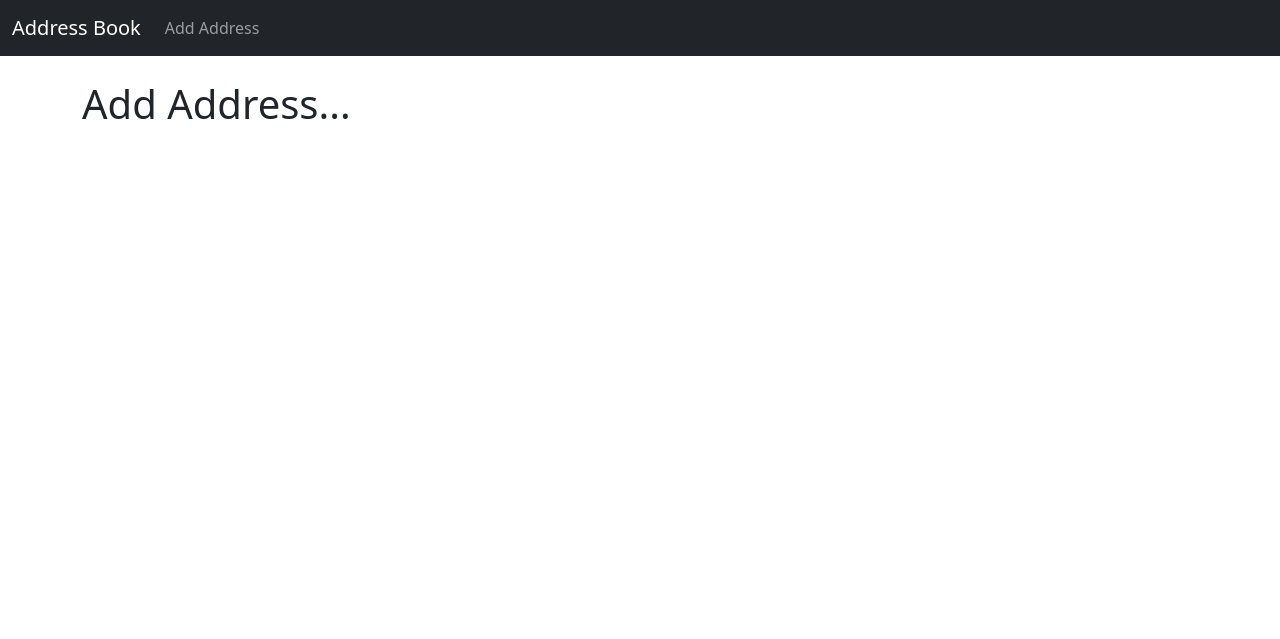
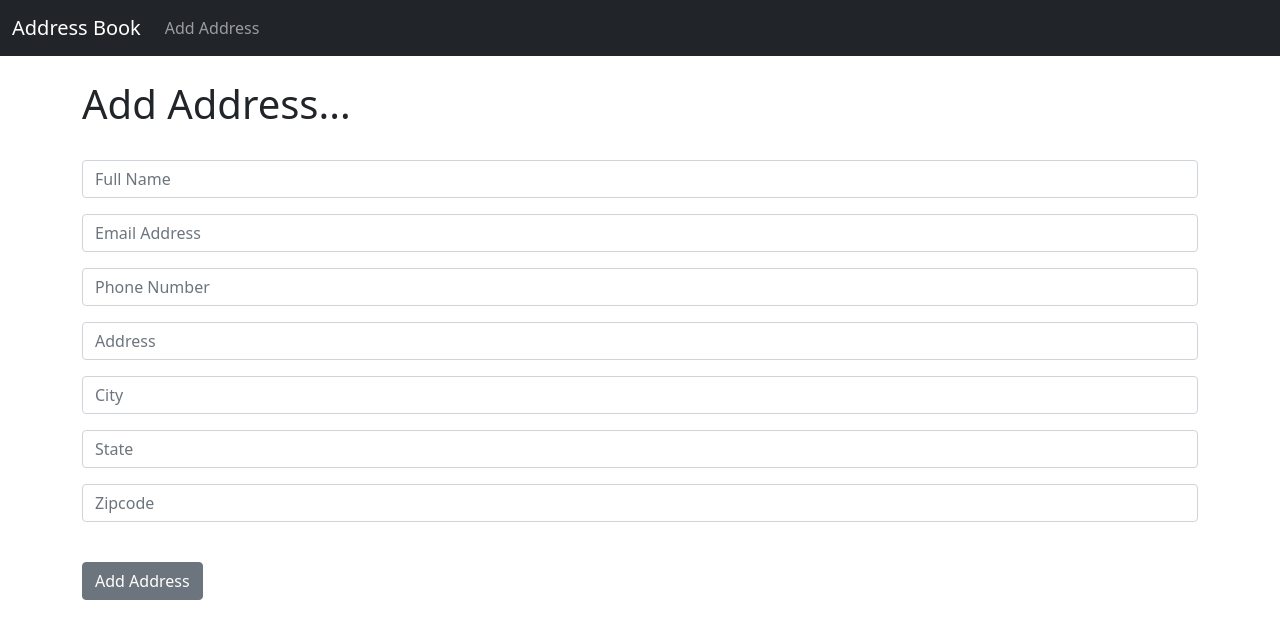
Before and after one commit to aChak-947/My-Address-Book, a Django app: page /add_address in a window 1280 px wide. Shown: the top 639 px of the page. Run offline with Django 3.2, Linux system fonts and the light colour scheme.

Commit message:
added all functionalities

```diff
--- a/address_book/templates/add_address.html
+++ b/address_book/templates/add_address.html
@@ -2,4 +2,38 @@
 
 {% block content %}
 	<h1>Add Address...</h1>
+	<br/>
+	<form method="POST">
+		{% csrf_token %}
+  		<div class="mb-3">
+    		<input type="text" class="form-control" id="exampleInputEmail1" aria-describedby="emailHelp" placeholder="Full Name" name="name">
+  		</div>
+
+  		<div class="mb-3">
+    		<input type="email" class="form-control" id="exampleInputEmail1" aria-describedby="emailHelp" placeholder="Email Address" name="email">
+  		</div>
+
+  		<div class="mb-3">
+    		<input type="text" class="form-control" id="exampleInputEmail1" aria-describedby="emailHelp" placeholder="Phone Number" name="phone">
+  		</div>
+
+  		<div class="mb-3">
+    		<input type="text" class="form-control" id="exampleInputEmail1" aria-describedby="emailHelp" placeholder="Address" name="address">
+  		</div>
+
+  		<div class="mb-3">
+    		<input type="text" class="form-control" id="exampleInputEmail1" aria-describedby="emailHelp" placeholder="City" name="city">
+  		</div>
+
+  		<div class="mb-3">
+    		<input type="text" class="form-control" id="exampleInputEmail1" aria-describedby="emailHelp" placeholder="State" name="state">
+  		</div>
+
+  		<div class="mb-3">
+    		<input type="text" class="form-control" id="exampleInputEmail1" aria-describedby="emailHelp" placeholder="Zipcode" name="zipcode">
+  		</div>
+  		<br/>
+  		<button type="submit" class="btn btn-secondary">Add Address</button>
+	</form>
+
 {% endblock %}
--- a/address_book/templates/base.html
+++ b/address_book/templates/base.html
@@ -30,13 +30,24 @@
 	</nav>
 	<!----------------- navbar-end ----------------->
 
+
     <br/>
 
   	<div class="container">
+
+      {% if messages %}
+        {% for message in messages%}
+          <div class="alert alert-warning alert-dismissible fade show" role="alert">
+            {{ message }}
+            <button type="button" class="btn-close" data-bs-dismiss="alert" aria-label="Close"></button>
+          </div>
+        {% endfor %}
+      {% endif %}
+
       {% block content %}
 
-	  {% endblock %}
-	</div>
+	    {% endblock %}
+	  </div>
 
     <!-- Optional JavaScript; choose one of the two! -->
 
--- a/address_book/urls.py
+++ b/address_book/urls.py
@@ -4,4 +4,6 @@ from . import views
 urlpatterns = [
     path('', views.home, name="home"),
     path('add_address', views.add_address, name="add_address"),
+    path('edit/<list_id>', views.edit, name="edit"),
+    path('delete/<list_id>', views.delete, name="delete"),
 ]
--- a/address_book/views.py
+++ b/address_book/views.py
@@ -1,5 +1,7 @@
 from django.shortcuts import render, redirect
 from .models import Address
+from .forms import AddressForm
+from django.contrib import messages
 
 # Create your views here.
 
@@ -8,5 +10,45 @@ def home(request):
 	return render(request, 'home.html', {'all_addresses': all_addresses})
 
 
+
 def add_address(request):
-	return render(request, 'add_address.html', {})
+	if request.method == 'POST':
+		form = AddressForm(request.POST or None)
+		if form.is_valid():
+			form.save()
+			messages.success(request, ('Address has been added!'))
+			return redirect('home')
+		else:
+			messages.success(request, ('Seems Like There Was An Error....'))
+			return render(request, 'add_address.html', {})
+	else:
+		return render(request, 'add_address.html', {})
+
+
+
+def edit(request, list_id):
+	if request.method == 'POST':
+		current_address = Address.objects.get(pk=list_id)
+		form = AddressForm(request.POST or None, instance=current_address)
+		if form.is_valid():
+			form.save()
+			messages.success(request, ('Address has been added!'))
+			return redirect('home')
+		else:
+			messages.success(request, ('Seems Like There Was An Error....'))
+			return render(request, 'edit.html', {})
+	else:
+		get_address = Address.objects.get(pk=list_id)
+		return render(request, 'edit.html', {'get_address': get_address})
+
+
+
+def delete(request, list_id):
+	if request.method == 'POST':
+		current_address = Address.objects.get(pk=list_id)
+		current_address.delete()
+		messages.success(request, ('Address has been deleted!'))
+		return redirect('home')
+	else:
+		messages.success(request, ('Nothing to see here!'))
+		return redirect('home')
```
Also changed, not shown: address_book/forms.py (added, +7 -0 lines), address_book/templates/edit.html (added, +49 -0 lines), address_book/templates/home.html (+25 -8 lines).
